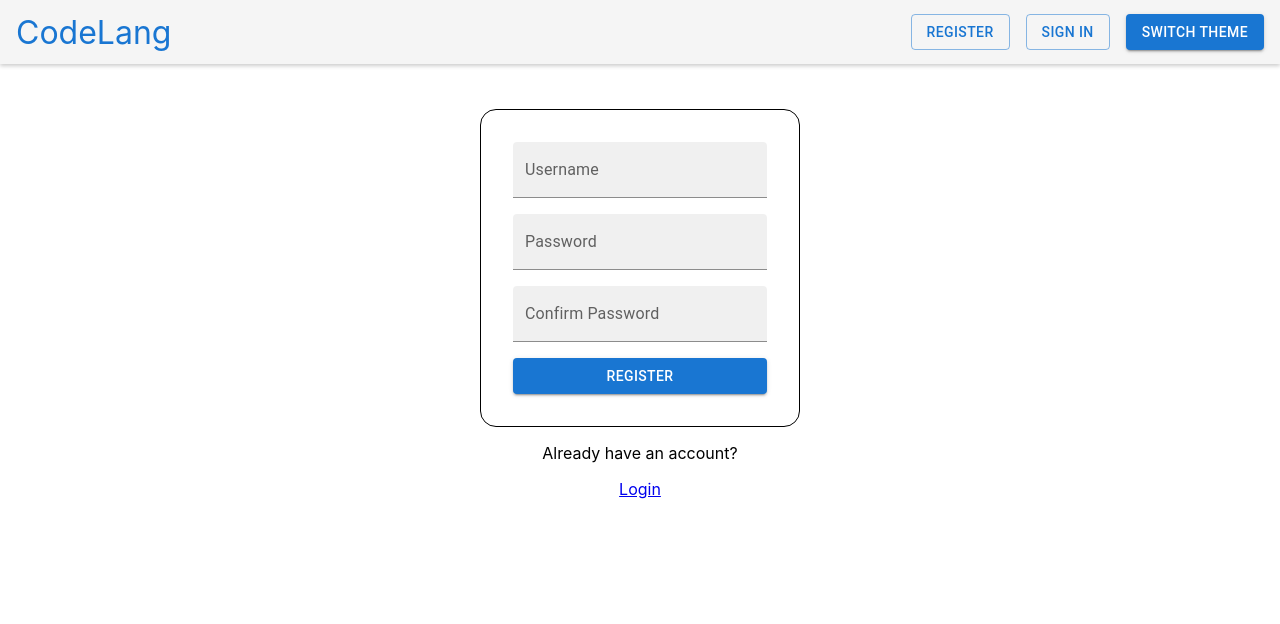
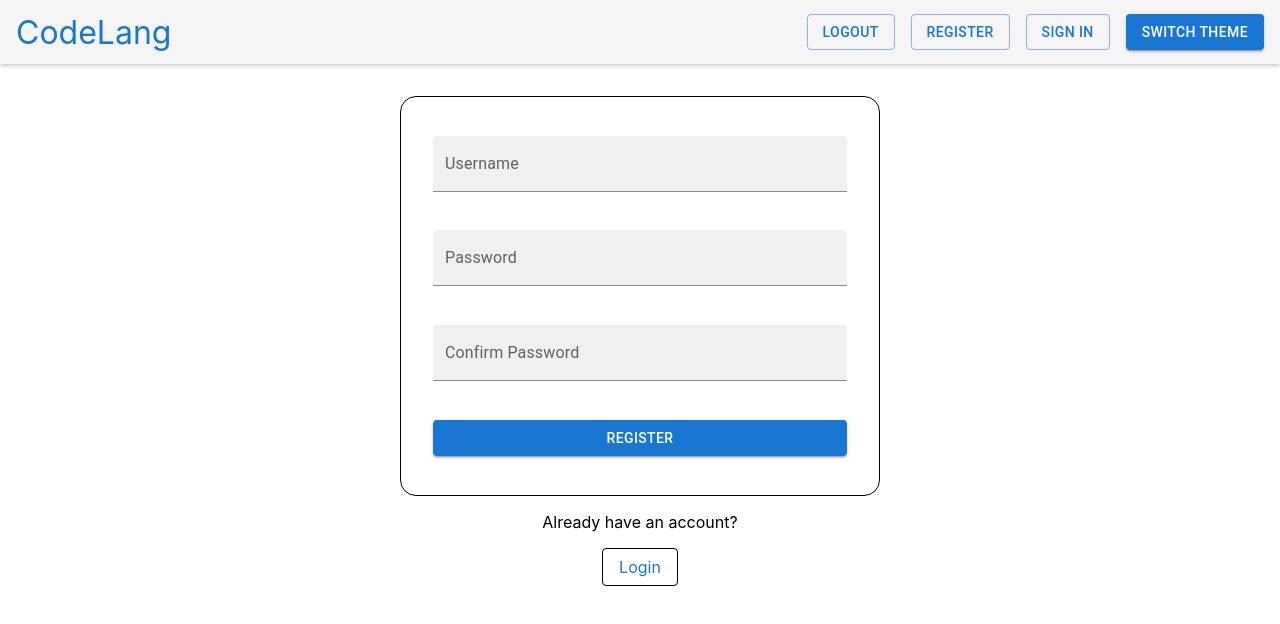
Before and after one commit to IslamSolimanInnowise/codelang, a React (Vite) app: page / in a window 1280 px wide. Both pictures are taken after a click on the button "REGISTER". Shown: the top 624 px of the page. Built offline with nearby package versions, Linux system fonts and the light colour scheme.

Commit message:
fix the error as per PR

```diff
--- a/src/app/routes/AppRoutes.tsx
+++ b/src/app/routes/AppRoutes.tsx
@@ -1,21 +1,16 @@
 import HomePage from "@pages/Home/Home";
 import LoginPage from "@pages/Login";
 import RegisterPage from "@pages/Register";
-import { useAppSelector } from "@shared/hooks";
 import AppLayout from "@shared/layout/AppLayout";
 import { RoutesEnum } from "@shared/routes";
 import { Routes, Route } from "react-router";
 
 const AppRoutes: React.FC = () => {
-  const { isLoggedIn } = useAppSelector((state) => state.auth);
-
   return (
     <Routes>
       <Route element={<AppLayout />}>
         <Route path={RoutesEnum.Home} element={<HomePage />} />
-        {!isLoggedIn && (
-          <Route path={RoutesEnum.Register} element={<RegisterPage />} />
-        )}
+        <Route path={RoutesEnum.Register} element={<RegisterPage />} />
         <Route path={RoutesEnum.Login} element={<LoginPage />} />
       </Route>
     </Routes>
--- a/src/features/auth/authSlice.ts
+++ b/src/features/auth/authSlice.ts
@@ -3,8 +3,6 @@ import { axiosInstance } from "@shared/api/axios";
 import { AxiosError } from "axios";
 
 interface AuthState {
-  isRegistered: boolean;
-  isLoggedIn: boolean;
   isLoading: boolean;
   error: string | null;
 }
@@ -25,8 +23,6 @@ interface ThunkApiType {
 }
 
 const initialState: AuthState = {
-  isRegistered: false,
-  isLoggedIn: false,
   isLoading: false,
   error: null,
 };
@@ -58,6 +54,7 @@ export const loginUser = createAsyncThunk<
     return data;
   } catch (error) {
     if (error instanceof AxiosError) {
+      // console.log(error);
       return thunkApi.rejectWithValue(error?.response?.data.message);
     } else if (error instanceof Error) {
       return thunkApi.rejectWithValue(error.message);
@@ -74,32 +71,26 @@ const authSlice = createSlice({
       .addCase(registerUser.pending, (state) => {
         state.isLoading = true;
         state.error = null;
-        state.isRegistered = false;
       })
       .addCase(registerUser.fulfilled, (state) => {
         state.isLoading = false;
         state.error = null;
-        state.isRegistered = true;
       })
       .addCase(registerUser.rejected, (state, action) => {
         state.isLoading = false;
         state.error = action.payload!;
-        state.isRegistered = false;
       })
       .addCase(loginUser.pending, (state) => {
         state.isLoading = true;
         state.error = null;
-        state.isLoggedIn = false;
       })
       .addCase(loginUser.fulfilled, (state) => {
         state.isLoading = false;
         state.error = null;
-        state.isLoggedIn = true;
       })
       .addCase(loginUser.rejected, (state, action) => {
         state.isLoading = false;
         state.error = action.payload!;
-        state.isLoggedIn = false;
       });
   },
 });
--- a/src/pages/Login/Login.styles.ts
+++ b/src/pages/Login/Login.styles.ts
@@ -1,11 +1,29 @@
 import styled from "styled-components";
 
 export const AuthMain = styled.main`
-  height: 100%;
-  min-height: 30rem;
+  padding: 2rem 0;
   display: flex;
   flex-direction: column;
   gap: 1rem;
   justify-content: center;
   align-items: center;
+
+  & > a {
+    color: #1976d2;
+
+    padding: 0.5rem 1rem;
+    border-radius: 4px;
+    border: 1px solid
+      ${({ theme }) =>
+        theme.backgroundColor === "black" ? "whitesmoke" : "black"};
+    text-decoration: none;
+    transition: 0.2s;
+
+    &:hover {
+      background-color: #1976d2;
+      color: whitesmoke;
+      border-color: ${({ theme }) =>
+        theme.backgroundColor === "black" ? "black" : "whitesmoke"};
+    }
+  }
 `;
--- a/src/pages/Register/Register.styles.ts
+++ b/src/pages/Register/Register.styles.ts
@@ -1,11 +1,29 @@
 import styled from "styled-components";
 
 export const AuthMain = styled.main`
-  height: 100%;
-  min-height: 30rem;
+  padding: 2rem 0;
   display: flex;
   flex-direction: column;
   gap: 1rem;
   justify-content: center;
   align-items: center;
+
+  & > a {
+    color: #1976d2;
+
+    padding: 0.5rem 1rem;
+    border-radius: 4px;
+    border: 1px solid
+      ${({ theme }) =>
+        theme.backgroundColor === "black" ? "whitesmoke" : "black"};
+    text-decoration: none;
+    transition: 0.2s;
+
+    &:hover {
+      background-color: #1976d2;
+      color: whitesmoke;
+      border-color: ${({ theme }) =>
+        theme.backgroundColor === "black" ? "black" : "whitesmoke"};
+    }
+  }
 `;
--- a/src/shared/layout/AppLayout.tsx
+++ b/src/shared/layout/AppLayout.tsx
@@ -2,11 +2,10 @@ import { Outlet } from "react-router";
 import { StyledHeader, StyledNavLink, StyledNavList } from "./appLayout.styles";
 import { Button } from "@mui/material";
 import { switchTheme } from "@features/theme/themeSlice";
-import { useAppDispatch, useAppSelector } from "@shared/hooks";
+import { useAppDispatch } from "@shared/hooks";
 import { RoutesEnum } from "@shared/routes";
 
 const AppLayout: React.FC = () => {
-  const { isLoggedIn } = useAppSelector((state) => state.auth);
   const dispatch = useAppDispatch();
 
   function handleThemeSwitch() {
@@ -19,19 +18,15 @@ const AppLayout: React.FC = () => {
         <StyledNavLink to="/">CodeLang</StyledNavLink>
         <nav>
           <StyledNavList>
-            {isLoggedIn ? (
             <li>
               <Button variant="outlined">
                 <StyledNavLink to={RoutesEnum.Login}>Logout</StyledNavLink>
               </Button>
             </li>
-            ) : (
-              <>
+
             <li>
               <Button variant="outlined">
-                    <StyledNavLink to={RoutesEnum.Register}>
-                      Register
-                    </StyledNavLink>
+                <StyledNavLink to={RoutesEnum.Register}>Register</StyledNavLink>
               </Button>
             </li>
             <li>
@@ -39,8 +34,7 @@ const AppLayout: React.FC = () => {
                 <StyledNavLink to={RoutesEnum.Login}>Sign in</StyledNavLink>
               </Button>
             </li>
-              </>
-            )}
+
             <li>
               <Button variant="contained" onClick={handleThemeSwitch}>
                 Switch Theme
--- a/src/widgets/hooks/useAuth.ts
+++ b/src/widgets/hooks/useAuth.ts
@@ -4,9 +4,7 @@ import { LoginSchema } from "@widgets/ui/LoginForm/schema";
 import { RegisterSchema } from "@widgets/ui/RegisterForm/schema";
 
 const useAuth = () => {
-  const { error, isLoading, isLoggedIn, isRegistered } = useAppSelector(
-    (state) => state.auth
-  );
+  const authStore = useAppSelector((state) => state.auth);
   const dispatch = useAppDispatch();
 
   const onLoginSubmit = (data: LoginSchema) => {
@@ -18,10 +16,7 @@ const useAuth = () => {
   };
 
   return {
-    error,
-    isLoading,
-    isLoggedIn,
-    isRegistered,
+    authStore,
     onLoginSubmit,
     onRegisterSubmit,
   };
--- a/src/widgets/ui/LoginForm/LoginForm.styles.ts
+++ b/src/widgets/ui/LoginForm/LoginForm.styles.ts
@@ -1,14 +1,20 @@
 import styled from "styled-components";
 
 export const StyledForm = styled.form`
-  padding: 2rem;
+  padding: 0 2rem;
   min-width: 20rem;
+  width: 30rem;
   max-width: 40rem;
+  height: 20rem;
   border-radius: 1rem;
   display: flex;
   flex-direction: column;
-  gap: 1rem;
+  justify-content: space-evenly;
   border: 1px solid
     ${({ theme }) =>
       theme.backgroundColor === "black" ? "whitesmoke" : "black"};
+
+  & > div:last-child {
+    text-align: center;
+  }
 `;
--- a/src/widgets/ui/LoginForm/index.tsx
+++ b/src/widgets/ui/LoginForm/index.tsx
@@ -18,19 +18,29 @@ const LoginForm: React.FC = () => {
     resolver: zodResolver(loginFormSchema),
     defaultValues,
   });
+
   const navigate = useNavigate();
-  const { onLoginSubmit, error, isLoading } = useAuth();
 
-  const onSubmit = (data: LoginSchema) => {
-    onLoginSubmit(data).then((data) => {
-      if (data.type.endsWith("fulfilled")) {
+  const {
+    onLoginSubmit,
+    authStore: { isLoading, error },
+  } = useAuth();
+
+  const onSubmit = handleSubmit(async (data) => {
+    try {
+      const action = await onLoginSubmit(data);
+
+      if (action.type.endsWith("fulfilled")) {
+        // console.log(action);
         navigate(RoutesEnum.Home);
       }
-    });
-  };
+    } catch {
+      // ошибка обработана в санке
+    }
+  });
 
   return (
-    <StyledForm onSubmit={handleSubmit(onSubmit)}>
+    <StyledForm onSubmit={onSubmit}>
       <Input
         {...register("username")}
         label="Username"
--- a/src/widgets/ui/LoginForm/schema.ts
+++ b/src/widgets/ui/LoginForm/schema.ts
@@ -2,6 +2,7 @@ import { z } from "zod";
 
 const passwordPattern = /^(?=.*[a-z])(?=.*[A-Z])(?=.*\d)(?=.*[^A-Za-z0-9]).+$/;
 const minPasswordLength = 6;
+const minUsernameLength = 5;
 
 const passwordSchema = z
   .string()
@@ -14,7 +15,7 @@ const passwordSchema = z
   });
 
 const loginFormSchema = z.object({
-  username: z.string().nonempty("Username required!").min(5, {
+  username: z.string().nonempty("Username required!").min(minUsernameLength, {
     message: "Username must be longer than or equal to 5 characters",
   }),
   password: passwordSchema,
--- a/src/widgets/ui/RegisterForm/RegisterForm.styles.ts
+++ b/src/widgets/ui/RegisterForm/RegisterForm.styles.ts
@@ -1,14 +1,21 @@
 import styled from "styled-components";
 
 export const StyledForm = styled.form`
-  padding: 2rem;
+  padding: 0 2rem;
   min-width: 20rem;
+  width: 30rem;
   max-width: 40rem;
+  height: 25rem;
   border-radius: 1rem;
   display: flex;
   flex-direction: column;
-  gap: 1rem;
+  justify-content: space-evenly;
+
   border: 1px solid
     ${({ theme }) =>
       theme.backgroundColor === "black" ? "whitesmoke" : "black"};
+
+  & > div:last-child {
+    text-align: center;
+  }
 `;
--- a/src/widgets/ui/RegisterForm/index.tsx
+++ b/src/widgets/ui/RegisterForm/index.tsx
@@ -18,19 +18,29 @@ const RegisterForm: React.FC = () => {
     resolver: zodResolver(registerFormSchema),
     defaultValues,
   });
-  const { error, isLoading, onRegisterSubmit } = useAuth();
+
+  const {
+    authStore: { isLoading, error },
+    onRegisterSubmit,
+  } = useAuth();
+
   const navigate = useNavigate();
 
-  const onSubmit = (data: RegisterSchema) => {
-    onRegisterSubmit(data).then((data) => {
-      if (data.type.endsWith("fulfilled")) {
+  const onSubmit = handleSubmit(async (data) => {
+    try {
+      const action = await onRegisterSubmit(data);
+
+      if (action.type.endsWith("fulfilled")) {
+        // console.log(action);
         navigate(RoutesEnum.Login);
       }
-    });
-  };
+    } catch {
+      //ошибка обработана в санке
+    }
+  });
 
   return (
-    <StyledForm onSubmit={handleSubmit(onSubmit)}>
+    <StyledForm onSubmit={onSubmit}>
       <Input
         {...register("username")}
         label="Username"
```
Also changed, not shown: 1 other file (tests, documents, lock files or other folders). Lines whose indentation alone changed are shown as unchanged.
